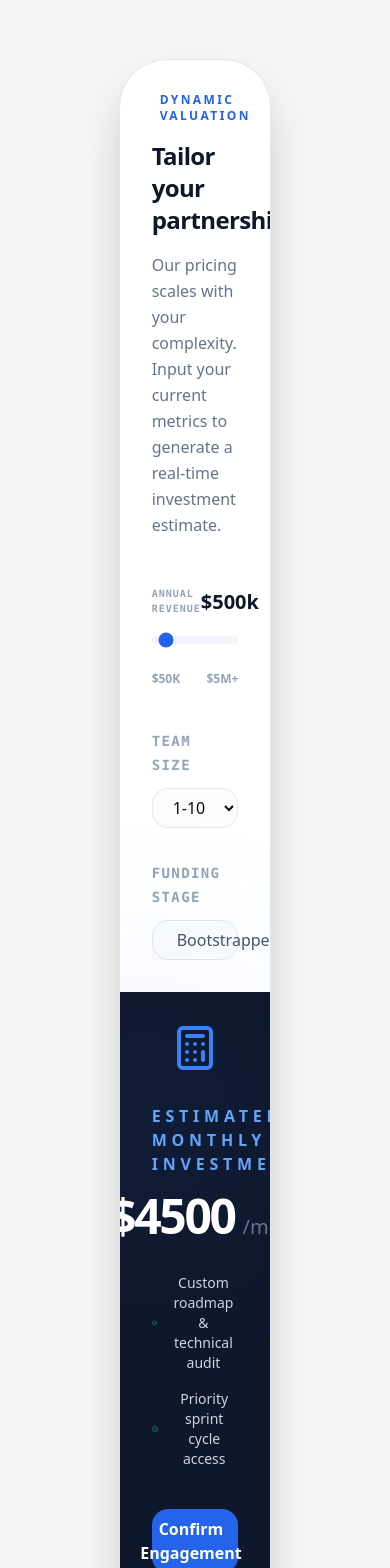
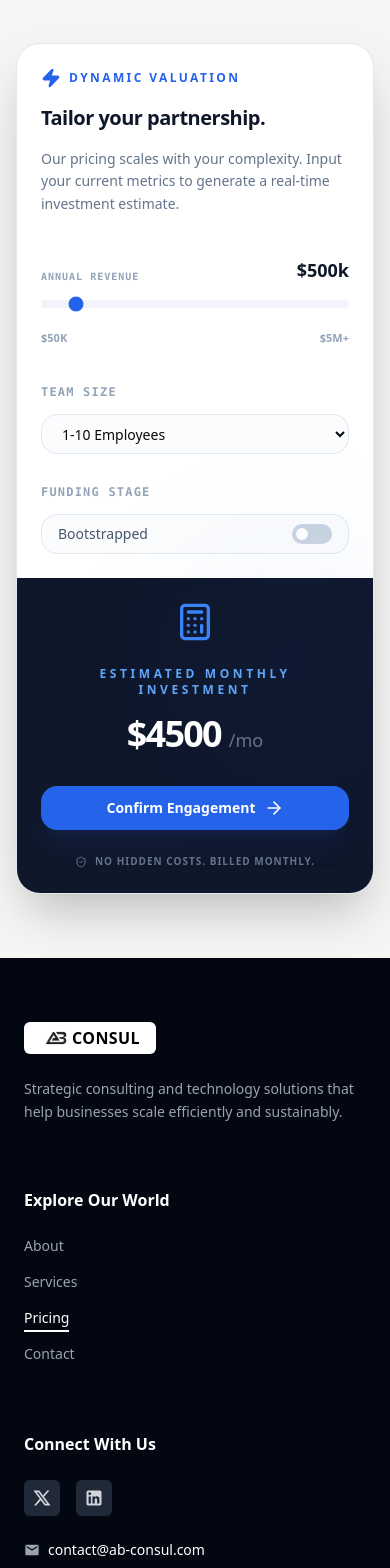
Before and after one commit to l-tting/ab-consul, a Next.js app in the folder my-app/: page /pricing in a window 390 px wide. Shown: the part 1451-3019 px from the top of the page. Built offline with nearby package versions, Linux system fonts and the light colour scheme.

Commit message:
pricing form resposiveness on sm & md ---v1

```diff
--- a/my-app/src/components/PricingTiers.jsx
+++ b/my-app/src/components/PricingTiers.jsx
@@ -17,53 +17,67 @@ export default function PricingCalculator() {
   }, [revenue, isSeeded, companySize]);
 
   return (
-    <section className="w-full py-20 px-28 flex justify-center">
-      {/* Increased max-w to 7xl for a wider, more cinematic card */}
-      <div className="w-[92%] max-w-7xl">
+    <section className="w-full py-16 md:py-20 px-4 sm:px-6 md:px-10 lg:px-20 flex justify-center">
+      <div className="w-full max-w-7xl">
 
-        <div className="grid grid-cols-1 lg:grid-cols-12 gap-0 bg-white rounded-[3rem] border border-slate-200 shadow-2xl overflow-hidden">
+        <div className="grid grid-cols-1 lg:grid-cols-12 bg-white rounded-3xl lg:rounded-[3rem] border border-slate-200 shadow-2xl overflow-hidden">
 
-          {/* LEFT SIDE: Inputs (Spans 7 columns) */}
-          <div className="lg:col-span-7 p-8 md:p-16 space-y-12">
+          {/* LEFT SIDE */}
+          <div className="lg:col-span-7 p-6 sm:p-8 md:p-12 lg:p-16 space-y-10 md:space-y-12">
             <div>
               <div className="flex items-center gap-2 text-blue-600 mb-4">
                 <Zap className="w-5 h-5 fill-current" />
-                <span className="text-xs font-bold uppercase tracking-[0.2em]">Dynamic Valuation</span>
+                <span className="text-xs font-bold uppercase tracking-[0.2em]">
+                  Dynamic Valuation
+                </span>
               </div>
-              <h3 className="text-2xl md:text-3xl font-bold text-slate-900 tracking-tight">Tailor your partnership.</h3>
-              <p className="text-slate-500 mt-4 leading-relaxed">
+
+              <h3 className="text-xl sm:text-2xl md:text-3xl font-bold text-slate-900 tracking-tight">
+                Tailor your partnership.
+              </h3>
+
+              <p className="text-slate-500 mt-4 leading-relaxed text-sm sm:text-base">
                 Our pricing scales with your complexity. Input your current metrics to generate a real-time investment estimate.
               </p>
             </div>
 
-            <div className="space-y-10">
+            <div className="space-y-8 md:space-y-10">
               {/* Revenue Slider */}
-              <div className="space-y-5">
+              <div className="space-y-4 md:space-y-5">
                 <div className="flex justify-between items-end">
-                  <label className="text-[10px] font-bold uppercase tracking-widest text-slate-400 font-mono">Annual Revenue</label>
-                  <span className="text-xl font-bold text-slate-900">
+                  <label className="text-[10px] font-bold uppercase tracking-widest text-slate-400 font-mono">
+                    Annual Revenue
+                  </label>
+                  <span className="text-lg sm:text-xl font-bold text-slate-900">
                     ${(revenue / 1000).toLocaleString()}k
                   </span>
                 </div>
+
                 <input
-                  type="range" min="50000" max="5000000" step="50000"
+                  type="range"
+                  min="50000"
+                  max="5000000"
+                  step="50000"
                   value={revenue}
                   onChange={(e) => setRevenue(Number(e.target.value))}
                   className="w-full h-2 bg-slate-100 rounded-lg appearance-none cursor-pointer accent-blue-600"
                 />
-                <div className="flex justify-between text-[12px] text-slate-400 font-bold uppercase">
+
+                <div className="flex justify-between text-[11px] text-slate-400 font-bold uppercase">
                   <span>$50k</span>
                   <span>$5M+</span>
                 </div>
               </div>
 
-              <div className="grid grid-cols-1 md:grid-cols-2 gap-8">
+              <div className="grid grid-cols-1 sm:grid-cols-2 gap-6 md:gap-8">
                 {/* Team Size */}
                 <div className="space-y-3">
-                  <label className="text-[14px] font-bold uppercase tracking-widest text-slate-400 font-mono">Team Size</label>
+                  <label className="text-xs sm:text-sm font-bold uppercase tracking-widest text-slate-400 font-mono">
+                    Team Size
+                  </label>
                   <select
                     onChange={(e) => setCompanySize(e.target.value)}
-                    className="w-full h-10 px-4 rounded-2xl border border-slate-200 bg-slate-50/50 focus:ring-2 focus:ring-blue-500/20 outline-none font-medium transition-all"
+                    className="w-full h-10 px-4 rounded-2xl border border-slate-200 bg-slate-50/50 focus:ring-2 focus:ring-blue-500/20 outline-none font-medium transition-all text-sm"
                   >
                     <option value="1-10">1-10 Employees</option>
                     <option value="11-50">11-50 Employees</option>
@@ -73,16 +87,28 @@ export default function PricingCalculator() {
 
                 {/* Funding Status */}
                 <div className="space-y-3">
-                  <label className="text-[14px] font-bold uppercase tracking-widest text-slate-400 font-mono">Funding Stage</label>
+                  <label className="text-xs sm:text-sm font-bold uppercase tracking-widest text-slate-400 font-mono">
+                    Funding Stage
+                  </label>
+
                   <button
                     onClick={() => setIsSeeded(!isSeeded)}
-                    className={`w-full h-10 px-6 rounded-2xl border transition-all flex items-center justify-between ${
-                      isSeeded ? "border-blue-600 bg-blue-50/50 text-blue-700" : "border-slate-200 bg-slate-50/50 text-slate-600"
+                    className={`w-full h-10 px-4 rounded-2xl border transition-all flex items-center justify-between text-sm ${
+                      isSeeded
+                        ? "border-blue-600 bg-blue-50/50 text-blue-700"
+                        : "border-slate-200 bg-slate-50/50 text-slate-600"
                     }`}
                   >
-                    <span className="font-medium">{isSeeded ? "Venture Backed" : "Bootstrapped"}</span>
-                    <div className={`w-10 h-5 rounded-full relative transition-colors ${isSeeded ? 'bg-blue-600' : 'bg-slate-300'}`}>
-                      <div className={`absolute top-1 w-3 h-3 bg-white rounded-full transition-transform ${isSeeded ? 'left-6' : 'left-1'}`} />
+                    <span className="font-medium">
+                      {isSeeded ? "Venture Backed" : "Bootstrapped"}
+                    </span>
+
+                    <div className={`w-10 h-5 rounded-full relative transition-colors ${
+                      isSeeded ? 'bg-blue-600' : 'bg-slate-300'
+                    }`}>
+                      <div className={`absolute top-1 w-3 h-3 bg-white rounded-full transition-transform ${
+                        isSeeded ? 'left-6' : 'left-1'
+                      }`} />
                     </div>
                   </button>
                 </div>
@@ -90,39 +116,32 @@ export default function PricingCalculator() {
             </div>
           </div>
 
-          {/* RIGHT SIDE: Output (Spans 5 columns) */}
-          <div className="lg:col-span-5 bg-slate-900 p-8 md:p-16 flex flex-col justify-center relative">
-            {/* Subtle Gradient Glow */}
-            <div className="absolute top-0 right-0 w-64 h-64 bg-blue-600/10 blur-[100px] rounded-full" />
+          {/* RIGHT SIDE */}
+          <div className="lg:col-span-5 bg-slate-900 p-6 sm:p-8 md:p-12 lg:p-16 flex flex-col justify-center relative">
+            <div className="absolute top-0 right-0 w-40 md:w-64 h-40 md:h-64 bg-blue-600/10 blur-[80px] md:blur-[100px] rounded-full" />
 
             <div className="relative z-10 text-center lg:text-left">
-              <Calculator className="w-12 h-12 text-blue-500 mb-8 mx-auto lg:mx-0" />
-              <p className="text-blue-400 text-[16px] font-bold uppercase tracking-[0.3em] mb-4">Estimated Monthly Investment</p>
+              <Calculator className="w-10 h-10 md:w-12 md:h-12 text-blue-500 mb-6 md:mb-8 mx-auto lg:mx-0" />
+
+              <p className="text-blue-400 text-xs sm:text-sm font-bold uppercase tracking-[0.3em] mb-4">
+                Estimated Monthly Investment
+              </p>
 
               <div className="flex items-baseline justify-center lg:justify-start gap-2 mb-8">
-                <span className="text-5xl md:text-5xl font-bold text-white tracking-tighter">
+                <span className="text-4xl sm:text-5xl font-bold text-white tracking-tighter">
                   ${Math.floor(estimate / 100) * 100}
                 </span>
-                <span className="text-slate-500 text-xl font-medium">/mo</span>
+                <span className="text-slate-500 text-lg sm:text-xl font-medium">
+                  /mo
+                </span>
               </div>
 
-              <div className="space-y-4 mb-10">
-                <div className="flex items-center gap-3 text-slate-300 text-sm">
-                  <CheckCircle2 className="w-4 h-4 text-emerald-500" />
-                  <span>Custom roadmap & technical audit</span>
-                </div>
-                <div className="flex items-center gap-3 text-slate-300 text-sm">
-                  <CheckCircle2 className="w-4 h-4 text-emerald-500" />
-                  <span>Priority sprint cycle access</span>
-                </div>
-              </div>
-
-              <button className="w-full py-2 bg-blue-600 hover:bg-blue-700 text-white rounded-2xl font-bold text-md flex items-center justify-center gap-2 group transition-all shadow-xl shadow-blue-900/20">
+              <button className="w-full py-3 bg-blue-600 hover:bg-blue-700 text-white rounded-2xl font-bold text-sm sm:text-md flex items-center justify-center gap-2 group transition-all shadow-xl shadow-blue-900/20">
                 Confirm Engagement
                 <ArrowRight className="w-5 h-5 group-hover:translate-x-2 transition-transform" />
               </button>
 
-              <p className="mt-8 text-center text-[10px] text-slate-500 uppercase tracking-widest font-bold flex items-center justify-center gap-2">
+              <p className="mt-6 text-[10px] text-slate-500 uppercase tracking-widest font-bold flex items-center justify-center lg:justify-start gap-2">
                 <ShieldCheck className="w-3 h-3" />
                 No hidden costs. Billed monthly.
               </p>
@@ -137,6 +156,9 @@ export default function PricingCalculator() {
 
 function CheckCircle2({ className }) {
   return (
-    <svg xmlns="http://www.w3.org/2000/svg" width="24" height="24" viewBox="0 0 24 24" fill="none" stroke="currentColor" strokeWidth="2" strokeLinecap="round" strokeLinejoin="round" className={className}><circle cx="12" cy="12" r="10"/><path d="m9 12 2 2 4-4"/></svg>
+    <svg xmlns="http://www.w3.org/2000/svg" width="24" height="24" viewBox="0 0 24 24" fill="none" stroke="currentColor" strokeWidth="2" strokeLinecap="round" strokeLinejoin="round" className={className}>
+      <circle cx="12" cy="12" r="10"/>
+      <path d="m9 12 2 2 4-4"/>
+    </svg>
   )
 }
```
